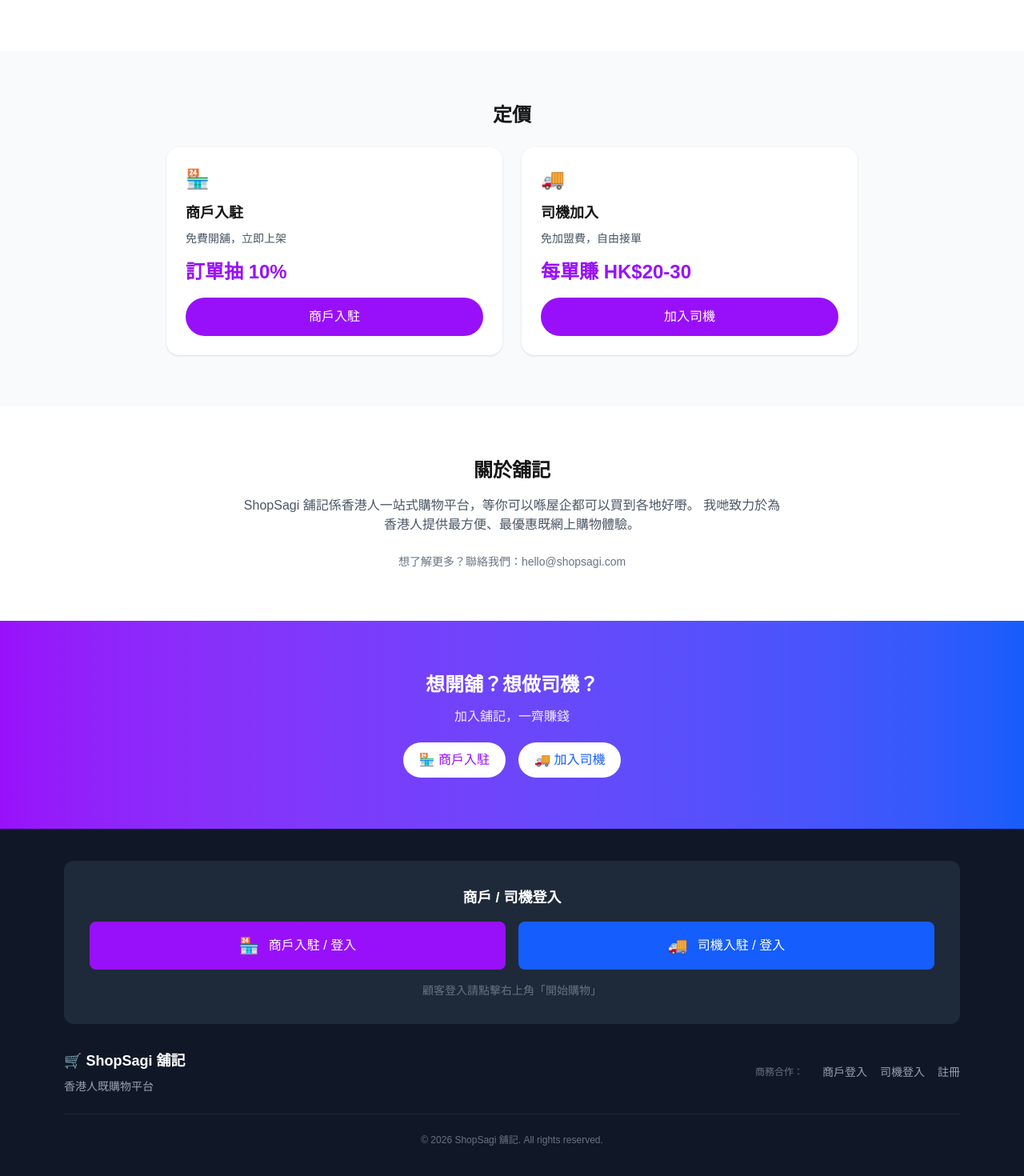
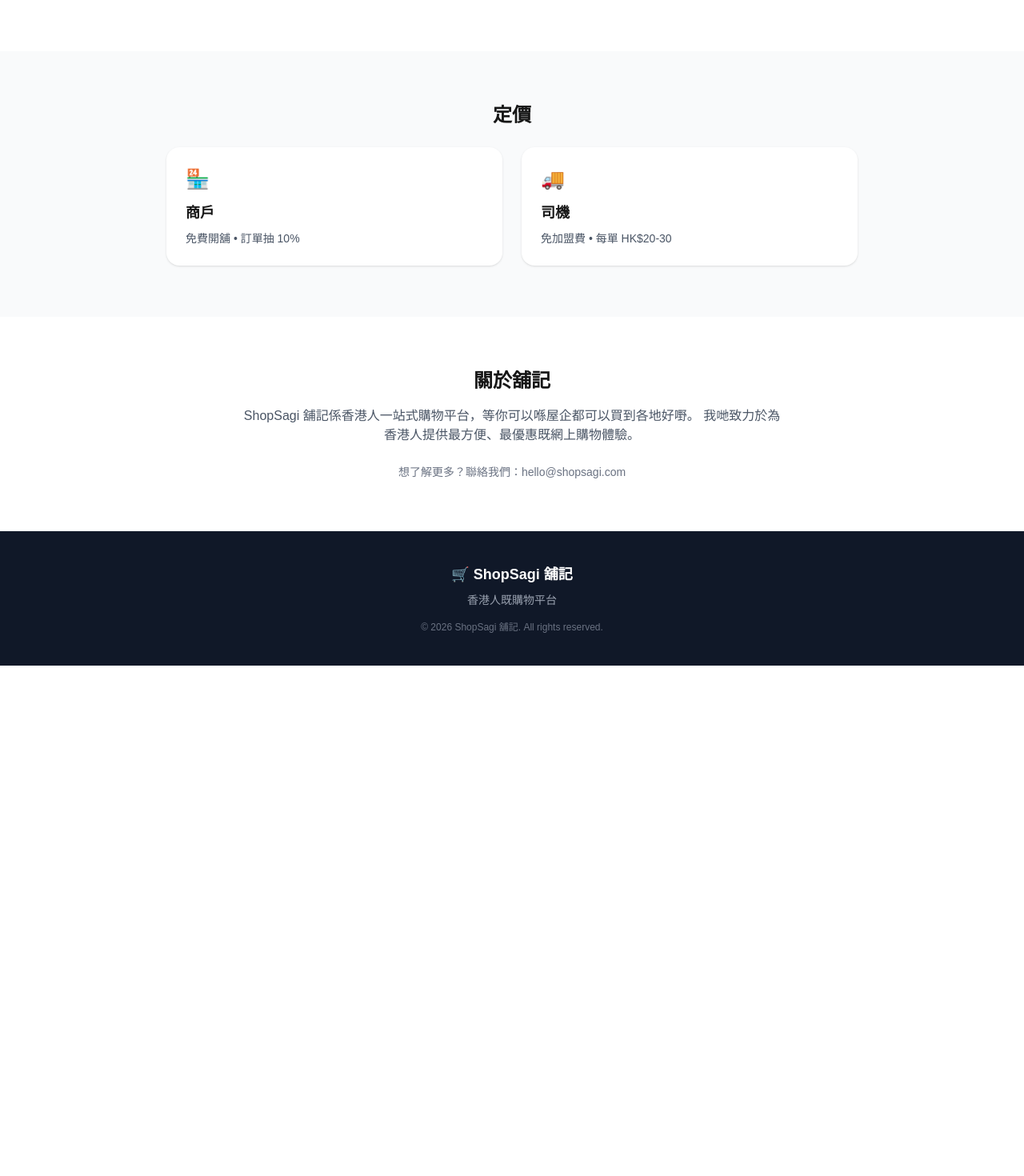
Before and after one commit to lamkawaigary/shopsagi, a Next.js app: page / in a window 1280 px wide. Shown: the part 1288-2758 px from the top of the page at 80% size. After the commit the page ends 2120 px from the top, so only its background shows below. Built offline with nearby package versions, Linux system fonts and the light colour scheme.

Commit message:
simplify: clean up homepage - only keep hamburger menu login, one shopping CTA

```diff
--- a/src/app/page.tsx
+++ b/src/app/page.tsx
@@ -83,15 +83,6 @@
               <span>🛍️</span>
               <span>開始購物</span>
             </Link>
-
-            {/* Secondary CTA - Merchant */}
-            <Link
-              href="/login/merchant"
-              className="inline-flex items-center gap-2 px-8 md:px-12 py-4 md:py-5 bg-purple-600 text-white rounded-full text-lg md:text-xl font-bold hover:bg-purple-700 transition shadow-lg"
-            >
-              <span>🏪</span>
-              <span>商戶入駐</span>
-            </Link>
           </div>
         </section>
 
@@ -174,7 +165,7 @@
           </div>
         </section>
 
-        {/* Pricing Section */}
+        {/* Pricing Section - Info only */}
         <section id="pricing" className="py-10 md:py-16 bg-gray-50">
           <div className="max-w-4xl mx-auto px-4">
             <h2 className="text-xl md:text-2xl font-bold mb-6 text-center">定價</h2>
@@ -182,33 +173,15 @@
               {/* Merchant Pricing */}
               <div className="bg-white rounded-2xl p-6 shadow-sm">
                 <div className="text-2xl mb-3">🏪</div>
-                <h3 className="font-bold text-lg mb-2">商戶入駐</h3>
-                <p className="text-gray-600 text-sm mb-4">免費開舖，立即上架</p>
-                <div className="text-2xl font-bold text-purple-600 mb-4">
-                  訂單抽 10%
-                </div>
-                <Link
-                  href="/login/merchant"
-                  className="block w-full py-3 bg-purple-600 text-white rounded-full text-center font-medium hover:bg-purple-700 transition"
-                >
-                  商戶入駐
-                </Link>
+                <h3 className="font-bold text-lg mb-2">商戶</h3>
+                <p className="text-gray-600 text-sm">免費開舖 • 訂單抽 10%</p>
               </div>
 
               {/* Driver Pricing */}
               <div className="bg-white rounded-2xl p-6 shadow-sm">
                 <div className="text-2xl mb-3">🚚</div>
-                <h3 className="font-bold text-lg mb-2">司機加入</h3>
-                <p className="text-gray-600 text-sm mb-4">免加盟費，自由接單</p>
-                <div className="text-2xl font-bold text-purple-600 mb-4">
-                  每單賺 HK$20-30
-                </div>
-                <Link
-                  href="/login/driver"
-                  className="block w-full py-3 bg-purple-600 text-white rounded-full text-center font-medium hover:bg-purple-700 transition"
-                >
-                  加入司機
-                </Link>
+                <h3 className="font-bold text-lg mb-2">司機</h3>
+                <p className="text-gray-600 text-sm">免加盟費 • 每單 HK$20-30</p>
               </div>
             </div>
           </div>
@@ -228,81 +201,16 @@
           </div>
         </section>
 
-        {/* CTA Section */}
-        <section id="contact" className="py-10 md:py-16 bg-gradient-to-r from-purple-600 to-blue-600 text-white text-center px-4">
-          <h2 className="text-xl md:text-2xl font-bold mb-3">想開舖？想做司機？</h2>
-          <p className="text-purple-100 mb-5 text-sm md:text-base">加入舖記，一齊賺錢</p>
-          <div className="flex flex-col md:flex-row justify-center gap-3 md:gap-4">
-            <Link
-              href="/login/merchant"
-              className="px-5 py-2.5 bg-white text-purple-600 rounded-full font-medium hover:bg-purple-50 text-sm md:text-base"
-            >
-              🏪 商戶入駐
-            </Link>
-            <Link
-              href="/login/driver"
-              className="px-5 py-2.5 bg-white text-blue-600 rounded-full font-medium hover:bg-blue-50 text-sm md:text-base"
-            >
-              🚚 加入司機
-            </Link>
-          </div>
-        </section>
       </main>
 
-      {/* Footer - Business Links Here */}
+      {/* Simple Footer */}
       <footer className="bg-gray-900 text-gray-400 py-8 md:py-10">
-        <div className="max-w-6xl mx-auto px-4">
-
-          {/* Explicit Login Section */}
-          <div className="bg-gray-800 rounded-xl p-6 md:p-8 mb-8">
-            <h3 className="text-white font-bold text-lg mb-4 text-center">商戶 / 司機登入</h3>
-            <div className="grid md:grid-cols-2 gap-4">
-              <Link
-                href="/register"
-                className="flex items-center justify-center gap-3 py-4 bg-purple-600 text-white rounded-lg hover:bg-purple-700 transition font-medium"
-              >
-                <span className="text-xl">🏪</span>
-                <span>商戶入駐 / 登入</span>
-              </Link>
-              <Link
-                href="/register?role=driver"
-                className="flex items-center justify-center gap-3 py-4 bg-blue-600 text-white rounded-lg hover:bg-blue-700 transition font-medium"
-              >
-                <span className="text-xl">🚚</span>
-                <span>司機入駐 / 登入</span>
-              </Link>
-            </div>
-            <p className="text-gray-500 text-sm text-center mt-4">
-              顧客登入請點擊右上角「開始購物」
-            </p>
-          </div>
-
-          <div className="flex flex-col md:flex-row justify-between items-center gap-4 md:gap-8">
-            <div className="text-center md:text-left">
-              <div className="text-white font-bold text-lg mb-2">🛒 ShopSagi 舖記</div>
-              <p className="text-sm">香港人既購物平台</p>
-            </div>
-
-            {/* Business Links - Subtle */}
-            <div className="flex flex-col md:flex-row items-center gap-4 md:gap-6">
-              <span className="text-xs text-gray-500">商務合作：</span>
-              <div className="flex gap-4 text-sm">
-                <Link href="/login/merchant" className="hover:text-white transition">
-                  商戶登入
-                </Link>
-                <Link href="/login/driver" className="hover:text-white transition">
-                  司機登入
-                </Link>
-                <Link href="/register" className="hover:text-white transition">
-                  註冊
-                </Link>
-              </div>
-            </div>
-          </div>
-
-          <div className="border-t border-gray-800 mt-6 pt-6 text-center text-xs text-gray-500">
+        <div className="max-w-6xl mx-auto px-4 text-center">
+          <div className="text-white font-bold text-lg mb-2">🛒 ShopSagi 舖記</div>
+          <p className="text-sm mb-4">香港人既購物平台</p>
+          <p className="text-xs text-gray-500">
             © 2026 ShopSagi 舖記. All rights reserved.
-          </div>
+          </p>
         </div>
       </footer>
     </div>
```
